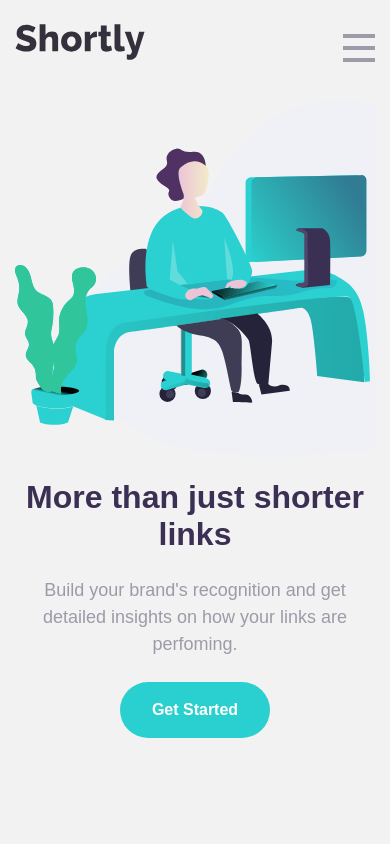
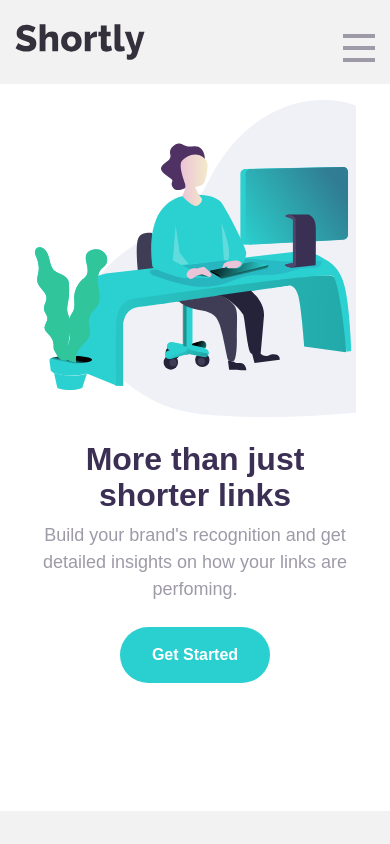
Before and after one commit to Matheusdoe-dev/Shortly, a React (Create React App) app: page / in a window 390 px wide. Shown: the top 844 px of the page. Built offline with nearby package versions, Linux system fonts and the light colour scheme.

Commit message:
:iphone: chore: handle Hero component to large devices

```diff
--- a/src/components/Hero/index.js
+++ b/src/components/Hero/index.js
@@ -1,32 +1,28 @@
 import React from "react";
 // imgs
 import heroImg from "../../assets/images/illustration-working.svg";
-// components
-import { Container, Row, Col } from "react-bootstrap";
 // styles
-import { HeroWrapper, HeroImg } from "./styles";
+import { HeroWrapper, HeroImg, HeroContent, HeroContainer } from "./styles";
 import PrimaryButton from "../Primary-button";
 
 const Hero = () => {
   return (
     <HeroWrapper>
-      <Container fluid>
-        <Row>
-          <Col xs="12">
+      <HeroContainer>
         <HeroImg>
           <img src={heroImg} alt="Working illustration" />
         </HeroImg>
-          </Col>
-          <Col xs="12">
+
+        <HeroContent>
           <h1>More than just shorter links</h1>
           <p>
-              Build your brand's recognition and get detailed insights on how
-              your links are perfoming.
+            Build your brand's recognition and get detailed insights on how your
+            links are perfoming.
           </p>
+
           <PrimaryButton>Get Started</PrimaryButton>
-          </Col>
-        </Row>
-      </Container>
+        </HeroContent>
+      </HeroContainer>
     </HeroWrapper>
   );
 };
--- a/src/components/Hero/styles.js
+++ b/src/components/Hero/styles.js
@@ -1,26 +1,28 @@
 import styled from "styled-components";
 // styles
 import colors from "../../styles/settings/colors";
+import grid from "../../styles/objects/grid";
 
 export const HeroWrapper = styled.section`
   & {
-    padding: var(--gap-sm) 0 var(--gap-xl) 0;
+    background: white;
+  }
+`;
 
-    h1 {
-      text-align: center;
-      margin-top: var(--gap-md);
-    }
+export const HeroContainer = styled.div`
+  & {
+    ${grid.container}
 
-    p {
-      text-align: center;
-      color: ${colors.neutral.grayish_violet};
-      margin: var(--gap-md) auto 0 auto;
-    }
+    padding: var(--gap-sm) 15px calc(var(--gap-xl) * 2) 15px;
 
-    button {
-      text-align: center;
-      display: block;
-      margin: var(--gap-md) auto 0 auto;
+    display: grid;
+    grid-template-columns: 1fr;
+
+    @media (min-width: 768px) {
+      grid-template-columns: 7fr 5fr;
+      grid-template-areas: "content image";
+      align-items: center;
+      padding-top: var(--gap-xl);
     }
   }
 `;
@@ -33,5 +35,44 @@ export const HeroImg = styled.div`
     img {
       width: 150%;
     }
+
+    @media (min-width: 768px) {
+      grid-area: image;
+    }
   }
 `;
+
+export const HeroContent = styled.article`
+  & {
+    h1 {
+      text-align: center;
+      margin-top: var(--gap-md);
+    }
+
+    p {
+      text-align: center;
+      color: ${colors.neutral.grayish_violet};
+    }
+
+    button {
+      text-align: center;
+      display: block;
+      margin: var(--gap-md) auto 0 auto;
+    }
+
+    @media (min-width: 768px) {
+      grid-area: content;
+      column-gap: var(--gap-md);
+
+      h1,
+      p {
+        text-align: left;
+      }
+
+      button,
+      p {
+        margin: var(--gap-md) 0 0 0;
+      }
+    }
+  }
+`;
```
Lines whose indentation alone changed are shown as unchanged.
